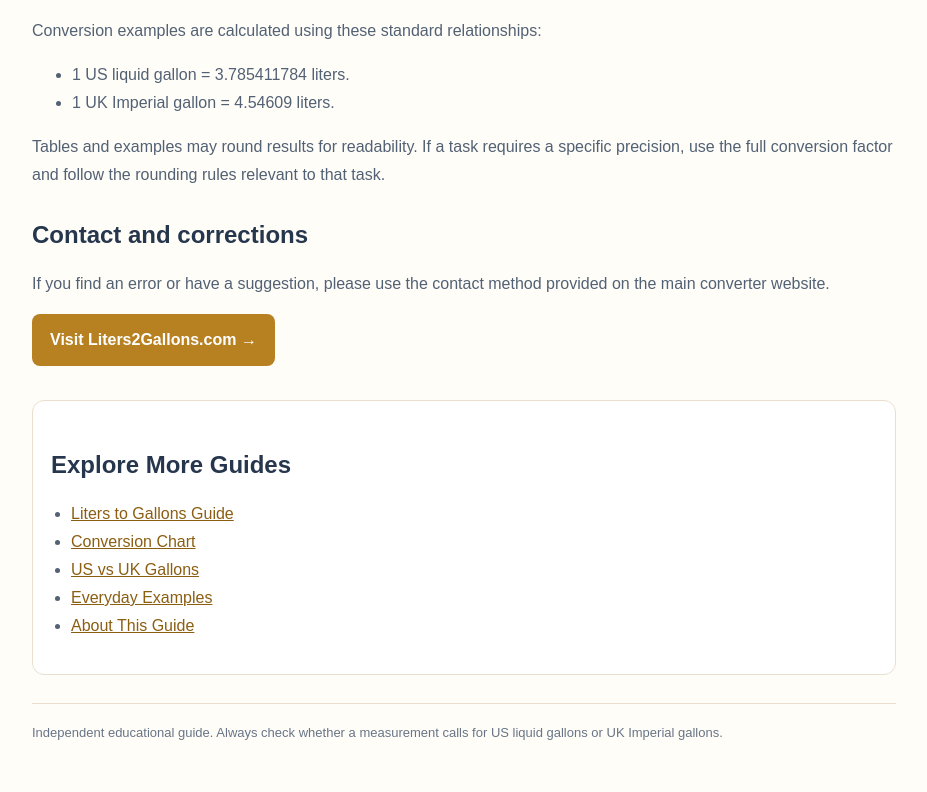
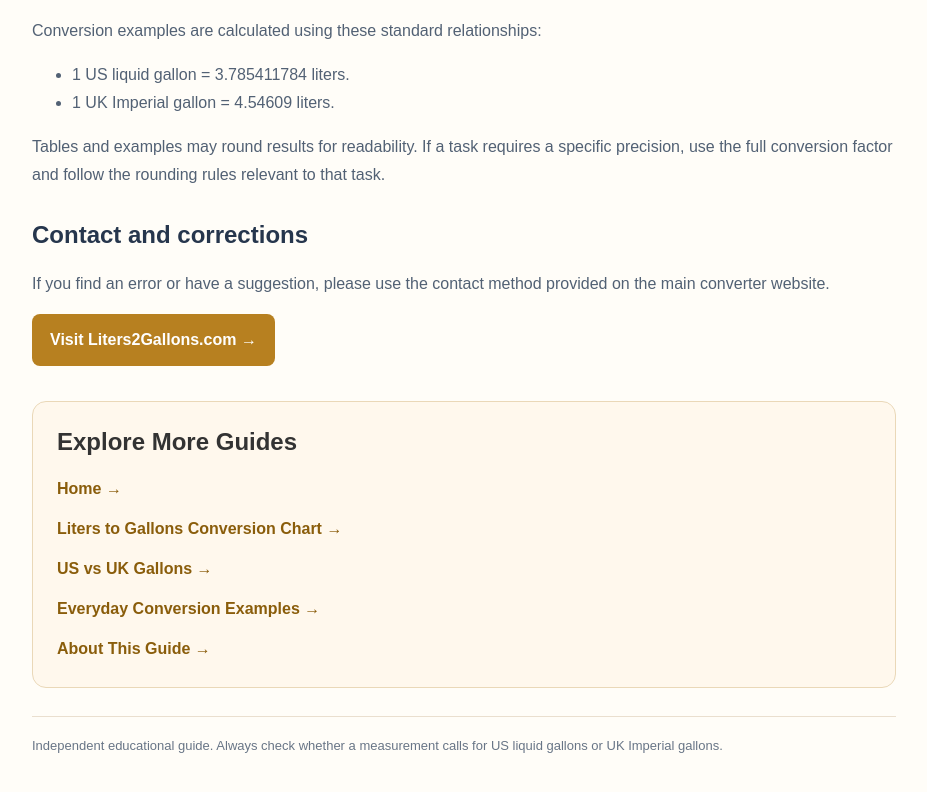
Before and after one commit to Subo8-afk/Liters-to-Gallons, a plain HTML site: page about.html in a window 1280 px wide. Shown: the part 614-1406 px from the top of the page, without its empty margins (176-1103 px from the left). Drawn offline with Linux system fonts and the light colour scheme.

Commit message:
Update about.html

```diff
--- a/about.html
+++ b/about.html
@@ -35,14 +35,66 @@ footer{margin-top:28px;padding-top:18px;border-top:1px solid var(--line);font-si
 <h2>Contact and corrections</h2><p>If you find an error or have a suggestion, please use the contact method provided on the main converter website.</p>
 <p><a class="button" href="https://liters2gallons.com/" target="_blank" rel="noopener">Visit Liters2Gallons.com →</a></p>
 
-<section class="related">
-<h2>Explore More Guides</h2>
-<ul>
-<li><a href="./index.html">Liters to Gallons Guide</a></li>
-<li><a href="./conversion-chart.html">Conversion Chart</a></li>
-<li><a href="./us-vs-uk-gallons.html">US vs UK Gallons</a></li>
-<li><a href="./everyday-examples.html">Everyday Examples</a></li>
-<li><a href="./about.html">About This Guide</a></li>
-</ul>
+<!-- Explore More Guides -->
+<section class="content" style="
+  margin-top: 35px;
+  padding: 24px;
+  background: #fff8ed;
+  border: 1px solid #ead8b8;
+  border-radius: 14px;
+">
+
+  <h2 style="
+    margin-top: 0;
+    margin-bottom: 18px;
+    color: #333;
+    font-size: 24px;
+  ">
+    Explore More Guides
+  </h2>
+
+  <ul style="
+    list-style: none;
+    padding: 0;
+    margin: 0;
+  ">
+
+    <li style="margin-bottom: 12px;">
+      <a style="color: #8a5d0b; font-weight: bold; text-decoration: none;"
+         href="https://subo8-afk.github.io/Liters-to-Gallons/">
+        Home →
+      </a>
+    </li>
+
+    <li style="margin-bottom: 12px;">
+      <a style="color: #8a5d0b; font-weight: bold; text-decoration: none;"
+         href="https://subo8-afk.github.io/Liters-to-Gallons/conversion-chart.html">
+        Liters to Gallons Conversion Chart →
+      </a>
+    </li>
+
+    <li style="margin-bottom: 12px;">
+      <a style="color: #8a5d0b; font-weight: bold; text-decoration: none;"
+         href="https://subo8-afk.github.io/Liters-to-Gallons/us-vs-uk-gallons.html">
+        US vs UK Gallons →
+      </a>
+    </li>
+
+    <li style="margin-bottom: 12px;">
+      <a style="color: #8a5d0b; font-weight: bold; text-decoration: none;"
+         href="https://subo8-afk.github.io/Liters-to-Gallons/everyday-examples.html">
+        Everyday Conversion Examples →
+      </a>
+    </li>
+
+    <li>
+      <a style="color: #8a5d0b; font-weight: bold; text-decoration: none;"
+         href="https://subo8-afk.github.io/Liters-to-Gallons/about.html">
+        About This Guide →
+      </a>
+    </li>
+
+  </ul>
+
 </section>
 <footer>Independent educational guide. Always check whether a measurement calls for US liquid gallons or UK Imperial gallons.</footer></main></body></html>
```
